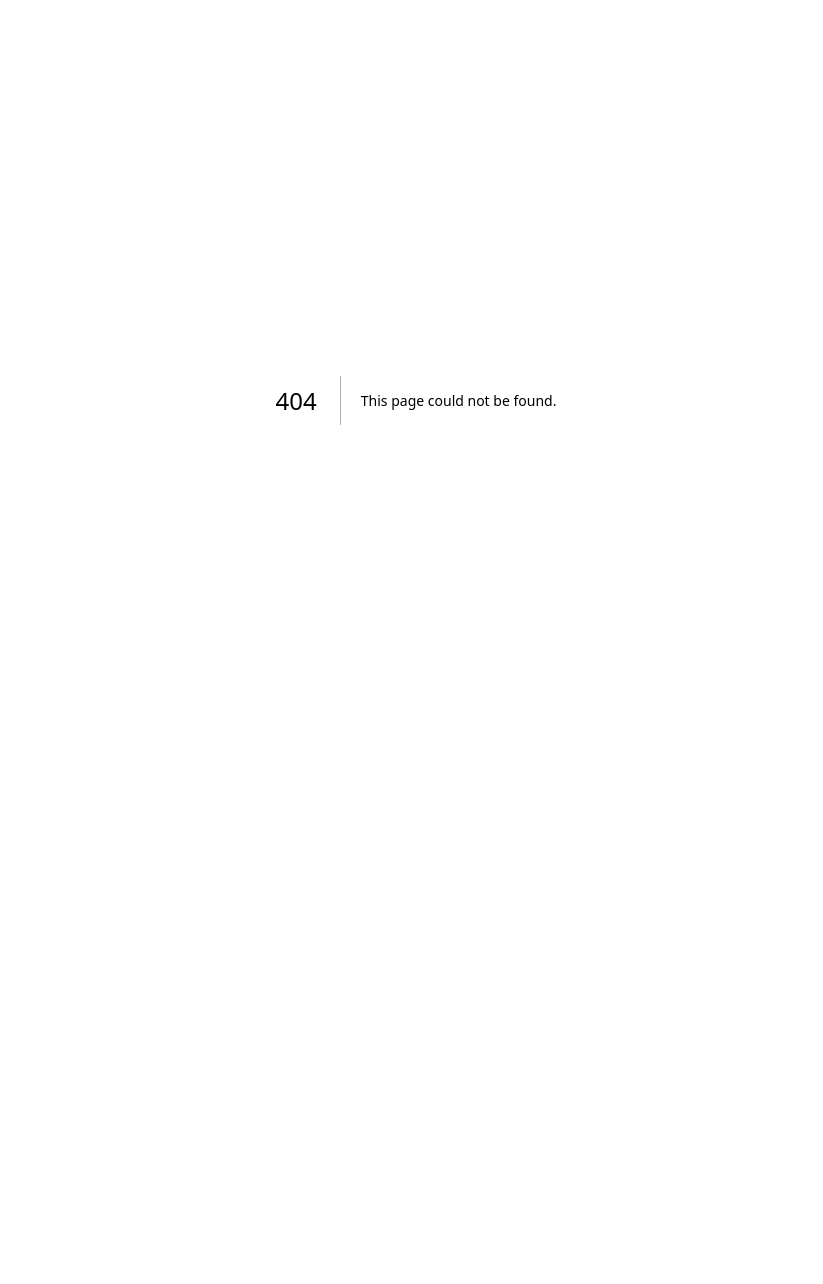
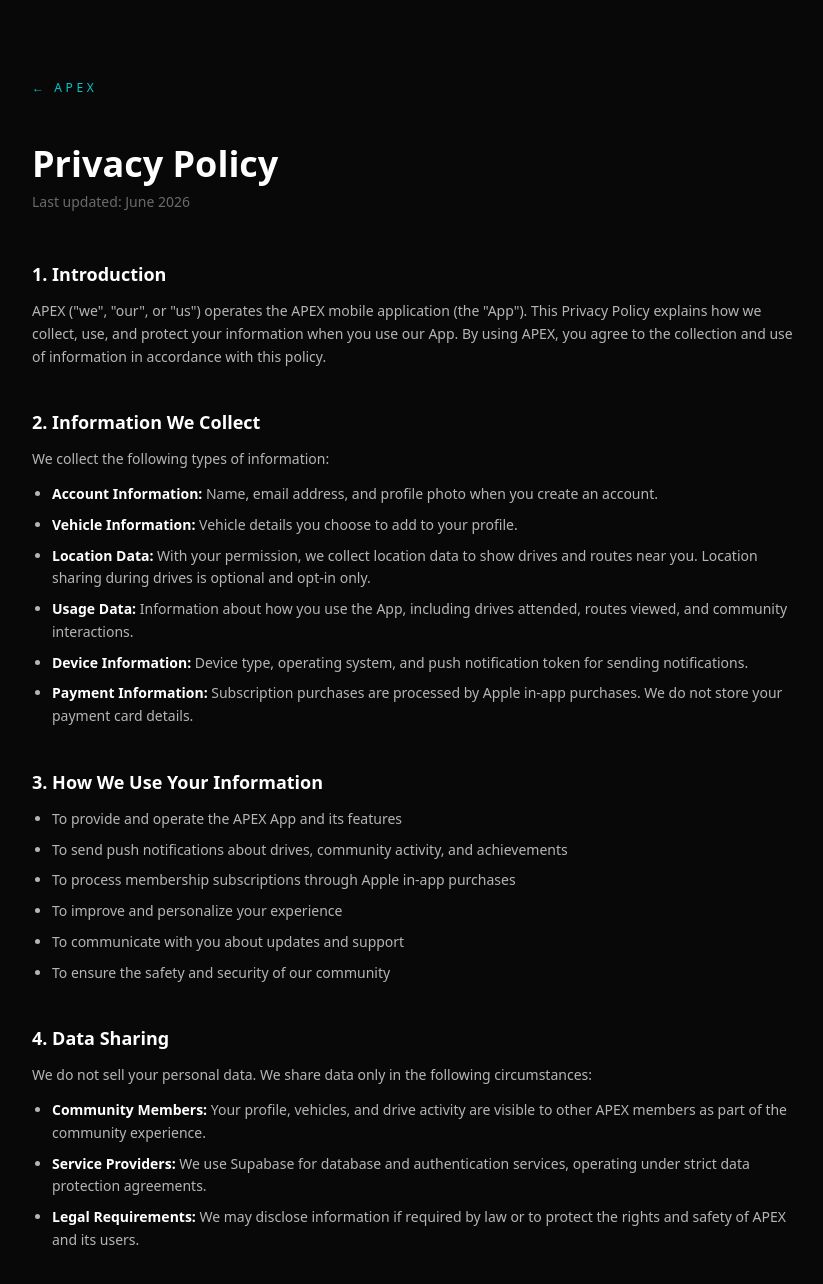
Before and after one commit to awaadnabil/apex-website, a Next.js app: page /privacy in a window 1280 px wide. Before the commit this address had no page. Shown: the top 1284 px of the page, without its empty margins (224-1047 px from the left). Before the commit the page ends 800 px from the top, so only its background shows below. Built offline with nearby package versions, Linux system fonts and the light colour scheme.

Commit message:
feat: add privacy policy page

```diff
--- /dev/null
+++ b/app/privacy/page.tsx
@@ -0,0 +1,101 @@
+import type { Metadata } from 'next'
+
+export const metadata: Metadata = {
+  title: 'Privacy Policy — APEX',
+  description: 'APEX Privacy Policy',
+}
+
+export default function PrivacyPolicy() {
+  return (
+    <main className="min-h-screen bg-[#080808] text-white px-6 py-20">
+      <div className="max-w-3xl mx-auto">
+        <a href="/" className="text-[#00C8C8] text-xs tracking-[0.3em] uppercase mb-12 block">← APEX</a>
+        <h1 className="text-4xl font-black mb-2">Privacy Policy</h1>
+        <p className="text-white/40 text-sm mb-12">Last updated: June 2026</p>
+
+        <div className="space-y-10 text-white/70 text-sm leading-relaxed">
+
+          <section>
+            <h2 className="text-white font-bold text-lg mb-3">1. Introduction</h2>
+            <p>APEX ("we", "our", or "us") operates the APEX mobile application (the "App"). This Privacy Policy explains how we collect, use, and protect your information when you use our App. By using APEX, you agree to the collection and use of information in accordance with this policy.</p>
+          </section>
+
+          <section>
+            <h2 className="text-white font-bold text-lg mb-3">2. Information We Collect</h2>
+            <p className="mb-3">We collect the following types of information:</p>
+            <ul className="space-y-2 list-disc pl-5">
+              <li><strong className="text-white">Account Information:</strong> Name, email address, and profile photo when you create an account.</li>
+              <li><strong className="text-white">Vehicle Information:</strong> Vehicle details you choose to add to your profile.</li>
+              <li><strong className="text-white">Location Data:</strong> With your permission, we collect location data to show drives and routes near you. Location sharing during drives is optional and opt-in only.</li>
+              <li><strong className="text-white">Usage Data:</strong> Information about how you use the App, including drives attended, routes viewed, and community interactions.</li>
+              <li><strong className="text-white">Device Information:</strong> Device type, operating system, and push notification token for sending notifications.</li>
+              <li><strong className="text-white">Payment Information:</strong> Subscription purchases are processed by Apple in-app purchases. We do not store your payment card details.</li>
+            </ul>
+          </section>
+
+          <section>
+            <h2 className="text-white font-bold text-lg mb-3">3. How We Use Your Information</h2>
+            <ul className="space-y-2 list-disc pl-5">
+              <li>To provide and operate the APEX App and its features</li>
+              <li>To send push notifications about drives, community activity, and achievements</li>
+              <li>To process membership subscriptions through Apple in-app purchases</li>
+              <li>To improve and personalize your experience</li>
+              <li>To communicate with you about updates and support</li>
+              <li>To ensure the safety and security of our community</li>
+            </ul>
+          </section>
+
+          <section>
+            <h2 className="text-white font-bold text-lg mb-3">4. Data Sharing</h2>
+            <p className="mb-3">We do not sell your personal data. We share data only in the following circumstances:</p>
+            <ul className="space-y-2 list-disc pl-5">
+              <li><strong className="text-white">Community Members:</strong> Your profile, vehicles, and drive activity are visible to other APEX members as part of the community experience.</li>
+              <li><strong className="text-white">Service Providers:</strong> We use Supabase for database and authentication services, operating under strict data protection agreements.</li>
+              <li><strong className="text-white">Legal Requirements:</strong> We may disclose information if required by law or to protect the rights and safety of APEX and its users.</li>
+            </ul>
+          </section>
+
+          <section>
+            <h2 className="text-white font-bold text-lg mb-3">5. Data Retention</h2>
+            <p>We retain your data for as long as your account is active. You may delete your account at any time from the App settings, which will permanently remove your personal data from our systems within 30 days.</p>
+          </section>
+
+          <section>
+            <h2 className="text-white font-bold text-lg mb-3">6. Security</h2>
+            <p>We implement industry-standard security measures to protect your data, including encrypted data transmission, secure authentication, and row-level security on our database. However, no method of transmission over the internet is 100% secure.</p>
+          </section>
+
+          <section>
+            <h2 className="text-white font-bold text-lg mb-3">7. Children's Privacy</h2>
+            <p>APEX is not intended for users under the age of 18. We do not knowingly collect personal information from children under 18. If you believe a child has provided us with personal information, please contact us immediately.</p>
+          </section>
+
+          <section>
+            <h2 className="text-white font-bold text-lg mb-3">8. Your Rights</h2>
+            <p className="mb-3">You have the right to:</p>
+            <ul className="space-y-2 list-disc pl-5">
+              <li>Access the personal data we hold about you</li>
+              <li>Correct inaccurate personal data</li>
+              <li>Delete your account and personal data</li>
+              <li>Opt out of push notifications at any time through your device settings</li>
+              <li>Withdraw consent for location sharing at any time</li>
+            </ul>
+          </section>
+
+          <section>
+            <h2 className="text-white font-bold text-lg mb-3">9. Changes to This Policy</h2>
+            <p>We may update this Privacy Policy from time to time. We will notify you of any significant changes through the App or via email. Continued use of the App after changes constitutes acceptance of the updated policy.</p>
+          </section>
+
+          <section>
+            <h2 className="text-white font-bold text-lg mb-3">10. Contact Us</h2>
+            <p>If you have any questions about this Privacy Policy or your personal data, please contact us at:</p>
+            <p className="mt-3 text-[#00C8C8]">support@getapexmena.com</p>
+            <p className="mt-1 text-white/40">APEX Motors GCC<br />Dubai, United Arab Emirates</p>
+          </section>
+
+        </div>
+      </div>
+    </main>
+  )
+}
```
